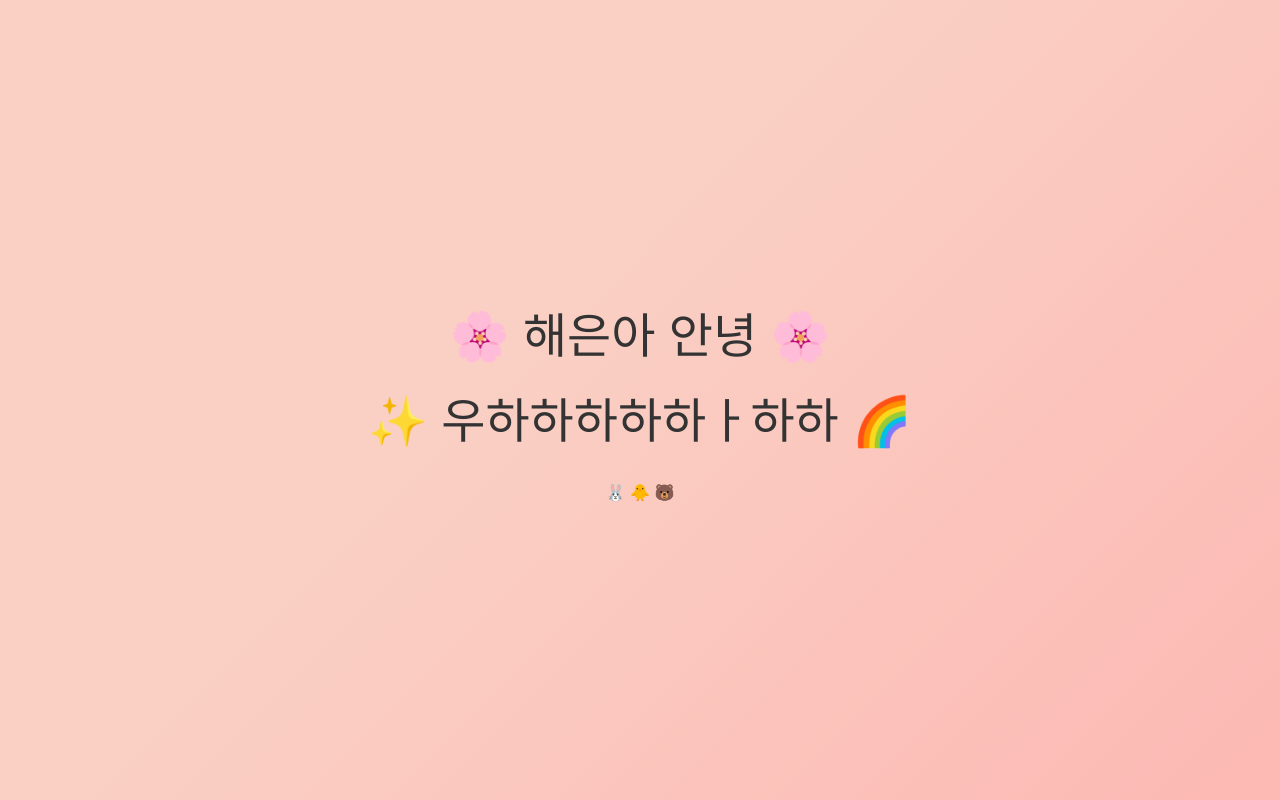
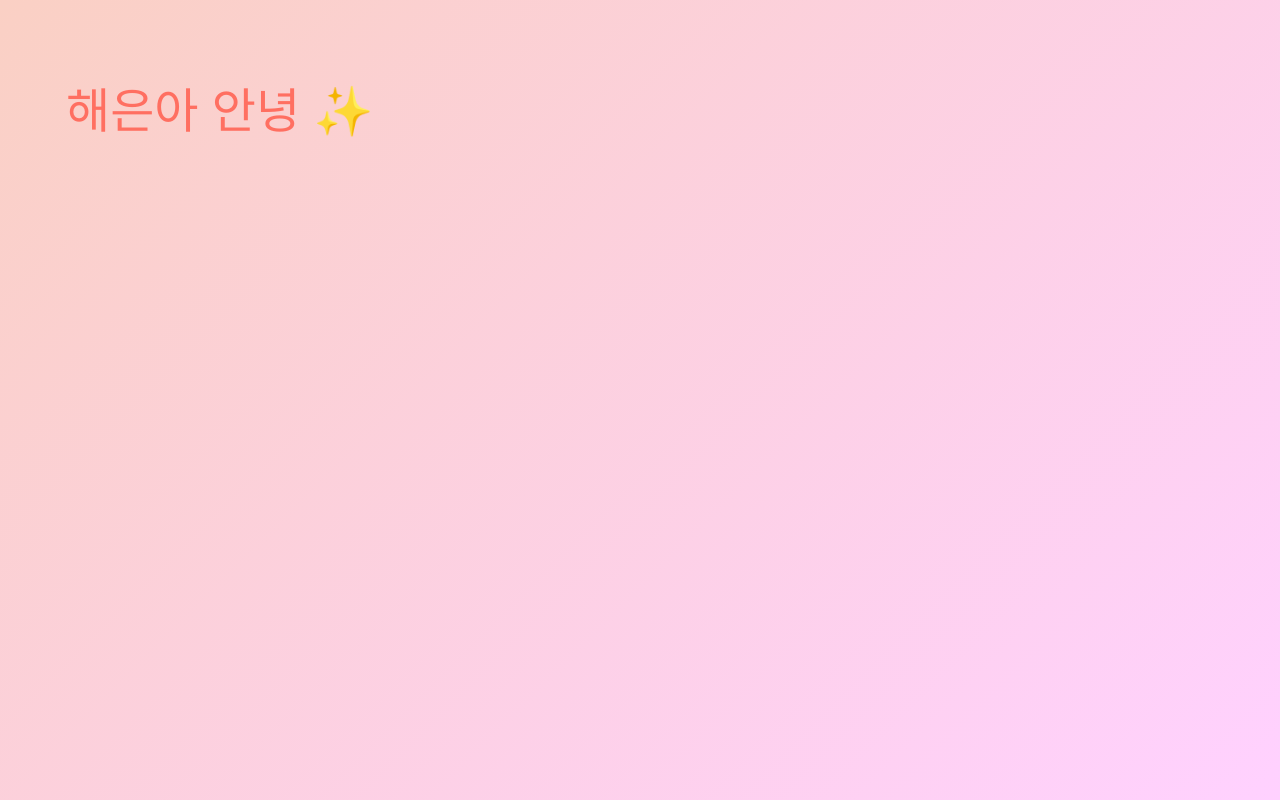
Before and after one commit to seyoung34/seyoung34.github.io, a React (Vite) app: page / in a window 1280 px wide. Built offline with nearby package versions, Linux system fonts and the light colour scheme.

Commit message:
애니메이션 추가

```diff
--- a/src/App.css
+++ b/src/App.css
@@ -83,7 +83,8 @@ h1:hover {
 }
 
 body {
-  background: linear-gradient(-45deg, #ff9a9e, #fad0c4, #fad0c4, #fbc2eb);
-  background-size: 400% 400%;
-  animation: gradientMove 10s ease infinite;
+  margin: 0;
+  height: 100vh;
+  overflow: hidden;
+  background: linear-gradient(135deg, #fad0c4, #ffd1ff);
 }
--- a/src/App.jsx
+++ b/src/App.jsx
@@ -1,17 +1,61 @@
-
-import './App.css'
+import { useEffect, useRef, useState } from "react";
+import "./App.css";
 
 function App() {
+  const [pos, setPos] = useState({ x: 100, y: 100 });
+  const [vel, setVel] = useState({ dx: 2, dy: 3 }); // 속도
+  const textRef = useRef(null);
+
+  useEffect(() => {
+    const move = () => {
+      setPos((prev) => {
+        const newX = prev.x + vel.dx;
+        const newY = prev.y + vel.dy;
+
+        const el = textRef.current;
+        const rect = el.getBoundingClientRect();
+        const screenW = window.innerWidth;
+        const screenH = window.innerHeight;
+
+        let { dx, dy } = vel;
+
+        // 벽 충돌 시 반사
+        if (newX <= 0 || newX + rect.width >= screenW) {
+          dx = -dx;
+        }
+        if (newY <= 0 || newY + rect.height >= screenH) {
+          dy = -dy;
+        }
+
+        setVel({ dx, dy });
+
+        return {
+          x: newX <= 0 ? 0 : newX + rect.width >= screenW ? screenW - rect.width : newX,
+          y: newY <= 0 ? 0 : newY + rect.height >= screenH ? screenH - rect.height : newY,
+        };
+      });
+      requestAnimationFrame(move);
+    };
+
+    requestAnimationFrame(move);
+  }, [vel]);
+
   return (
-    <>
-      <div>
-        <h1>🌸 해은아 안녕 🌸</h1>
-        <h1>✨ 우하하하하하ㅏ하하 🌈</h1>
-        <p>🐰 🐥 🐻</p>
-      </div>
-    </>
-  )
+    <div className="App">
+      <h1
+        ref={textRef}
+        style={{
+          position: "absolute",
+          left: pos.x,
+          top: pos.y,
+          userSelect: "none",
+          color: "#ff6f61",
+        }}
+      >
+        해은아 안녕 ✨
+      </h1>
+    </div>
+  );
 }
 
-
-export default App
+export default App;
```
